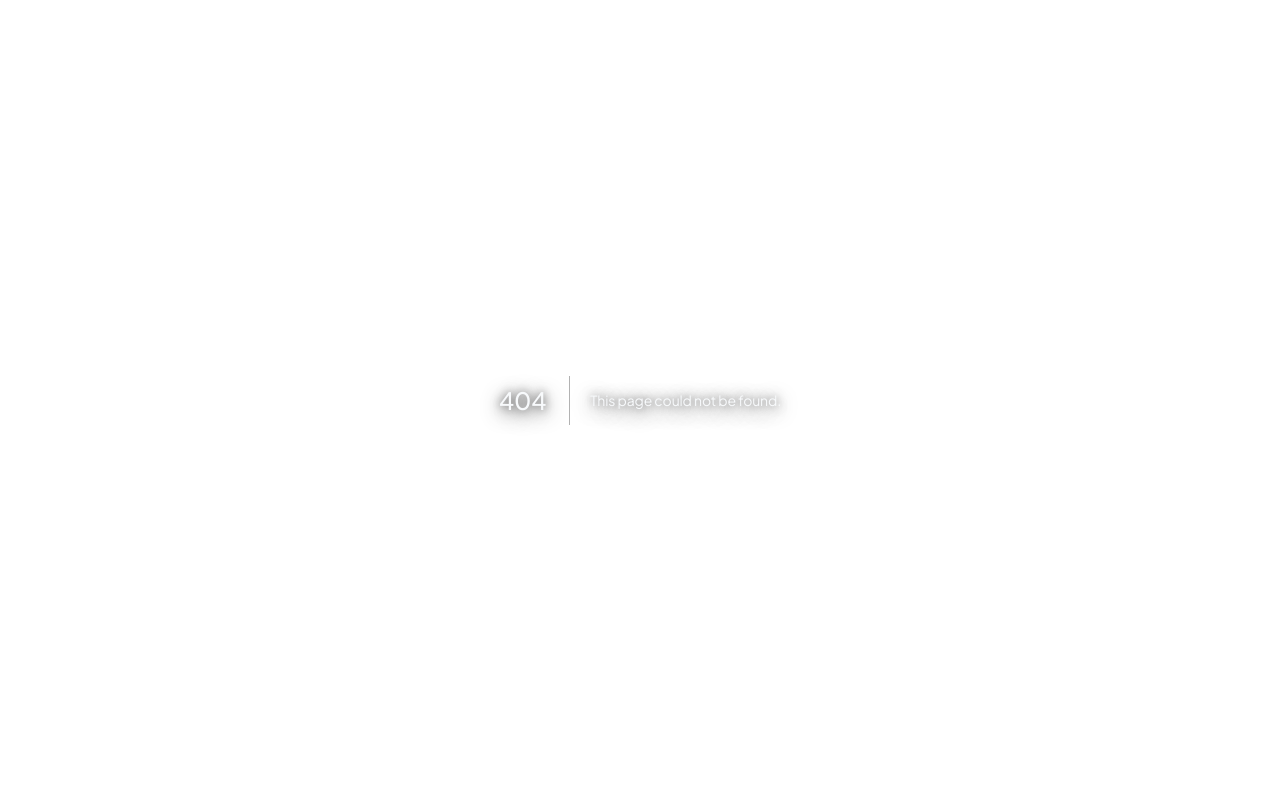
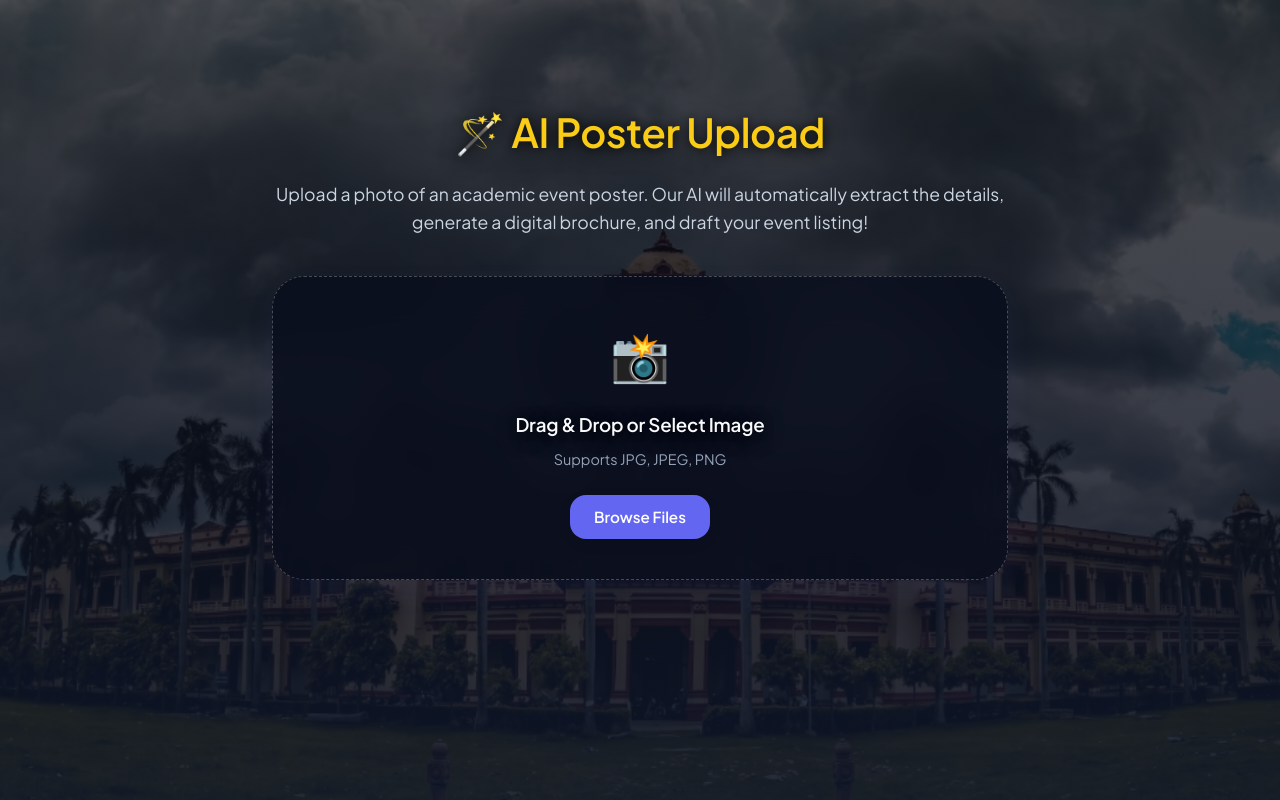
Before and after one commit to dishant0406/academic-event-personal, a Next.js app: page /poster-upload in a window 1280 px wide. Before the commit this address had no page. Built offline with nearby package versions, Linux system fonts and the light colour scheme.

Commit message:
Add Poster Upload UI and navigation link for AI Poster extraction feature

```diff
--- a/app/page.js
+++ b/app/page.js
@@ -250,12 +250,15 @@ export default function Home() {
               <div key={l} className="hero-stat"><div className="number">{n}</div><div className="label">{l}</div></div>
             ))}
           </div>
-          <div style={{ display: "flex", gap: 16, justifyContent: "center", marginTop: 32 }}>
+          <div style={{ display: "flex", gap: 16, justifyContent: "center", marginTop: 32, flexWrap: "wrap" }}>
             <button className="btn btn-primary btn-lg" onClick={() => router.push("/signup")} style={{ paddingLeft: 32, paddingRight: 32 }}>
               🚀 Get Started — Sign Up →
             </button>
             <button className="btn btn-secondary btn-lg" onClick={() => router.push("/login")} style={{ paddingLeft: 32, paddingRight: 32 }}>
               🔑 Sign In
+            </button>
+            <button className="btn btn-secondary btn-lg" onClick={() => router.push("/poster-upload")} style={{ paddingLeft: 32, paddingRight: 32, background: 'rgba(99, 102, 241, 0.1)', borderColor: 'var(--accent-primary)', color: 'var(--text-highlight)' }}>
+              🪄 Extract Event from Poster
             </button>
           </div>
         </div>
--- /dev/null
+++ b/app/poster-upload/page.js
@@ -0,0 +1,92 @@
+'use client';
+
+import { useState } from 'react';
+import { useRouter } from 'next/navigation';
+
+export default function PosterUpload() {
+  const router = useRouter();
+  const [file, setFile] = useState(null);
+  const [previewUrl, setPreviewUrl] = useState(null);
+  const [loading, setLoading] = useState(false);
+  const [error, setError] = useState('');
+
+  const handleFileChange = (e) => {
+    const selected = e.target.files[0];
+    if (selected && (selected.type === 'image/jpeg' || selected.type === 'image/png')) {
+      setFile(selected);
+      setPreviewUrl(URL.createObjectURL(selected));
+      setError('');
+    } else {
+      setError('Please select a valid JPG or PNG image.');
+    }
+  };
+
+  const handleUpload = async () => {
+    if (!file) return;
+    setLoading(true);
+
+    // TODO: Implement backend API integration here
+    setTimeout(() => {
+      setLoading(false);
+      alert('Backend AI Integration Pending: Requires API Key');
+    }, 2000);
+  };
+
+  return (
+    <div style={{ padding: '100px 2rem', maxWidth: '800px', margin: '0 auto', minHeight: '80vh' }}>
+      <div style={{ textAlign: 'center', marginBottom: '40px' }}>
+        <h1 style={{ fontSize: '2.5rem', marginBottom: '16px', color: 'var(--text-highlight)' }}>🪄 AI Poster Upload</h1>
+        <p style={{ color: 'var(--text-secondary)', fontSize: '1.1rem' }}>
+          Upload a photo of an academic event poster. Our AI will automatically extract the details,
+          generate a digital brochure, and draft your event listing!
+        </p>
+      </div>
+
+      <div style={{
+        background: 'var(--bg-card)',
+        backdropFilter: 'blur(24px)',
+        border: '1px dashed var(--border-hover)',
+        borderRadius: 'var(--radius-xl)',
+        padding: '40px',
+        textAlign: 'center',
+        boxShadow: 'var(--shadow-md)',
+      }}>
+        {previewUrl ? (
+          <div>
+            <img
+              src={previewUrl}
+              alt="Poster Preview"
+              style={{ maxWidth: '100%', maxHeight: '400px', borderRadius: '12px', marginBottom: '24px' }}
+            />
+            <div style={{ display: 'flex', gap: '16px', justifyContent: 'center' }}>
+              <button className="btn btn-secondary" onClick={() => { setFile(null); setPreviewUrl(null); }}>
+                Change Image
+              </button>
+              <button className="btn btn-primary" onClick={handleUpload} disabled={loading}>
+                {loading ? 'AI is analyzing poster... 🪄' : 'Extract Data & Generate Event →'}
+              </button>
+            </div>
+          </div>
+        ) : (
+          <div>
+            <div style={{ fontSize: '3rem', marginBottom: '16px' }}>📸</div>
+            <h3 style={{ marginBottom: '8px', color: 'var(--text-primary)' }}>Drag & Drop or Select Image</h3>
+            <p style={{ color: 'var(--text-muted)', marginBottom: '24px', fontSize: '0.9rem' }}>Supports JPG, JPEG, PNG</p>
+            <input
+              type="file"
+              accept="image/jpeg, image/png"
+              onChange={handleFileChange}
+              style={{ display: 'none' }}
+              id="poster-upload-input"
+            />
+            <label htmlFor="poster-upload-input" className="btn btn-primary" style={{ cursor: 'pointer' }}>
+              Browse Files
+            </label>
+          </div>
+        )}
+
+        {error && <p style={{ color: '#ef4444', marginTop: '16px', fontWeight: '500' }}>{error}</p>}
+      </div>
+    </div>
+  );
+}
```
